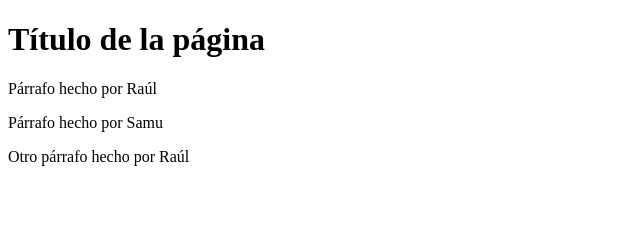
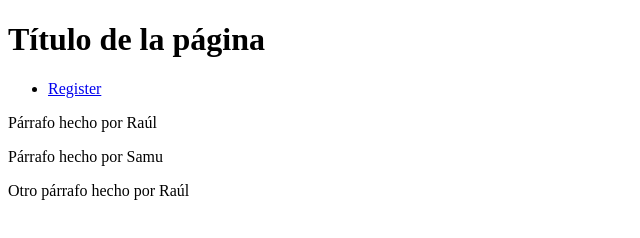
Before and after one commit to samurodriguez/test, a plain HTML site: page index.html in a window 1280 px wide. Shown: the whole page, without its empty margins (0-640 px from the left). Drawn offline with Linux system fonts and the light colour scheme.

Commit message:
Añadido enlace al registro en index.html

```diff
--- a/index.html
+++ b/index.html
@@ -8,6 +8,12 @@
   <body>
     <h1>Título de la página</h1>
 
+    <nav>
+      <ul>
+        <li><a href="./register.html">Register</a></li>
+      </ul>
+    </nav>
+
     <p>Párrafo hecho por Raúl</p>
 
     <p>Párrafo hecho por Samu</p>
```
